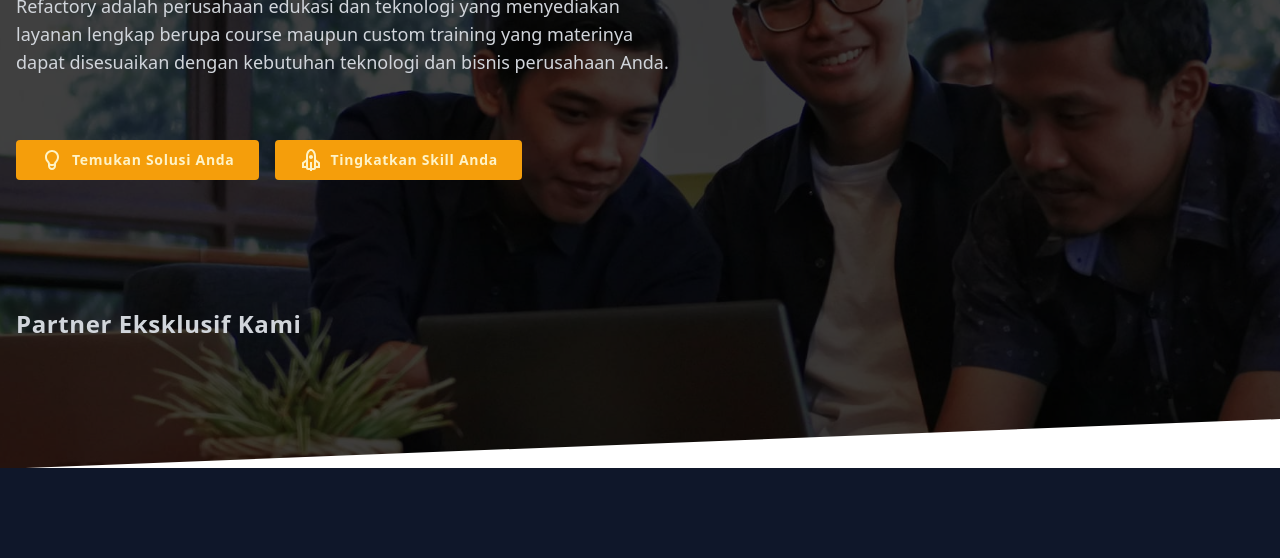
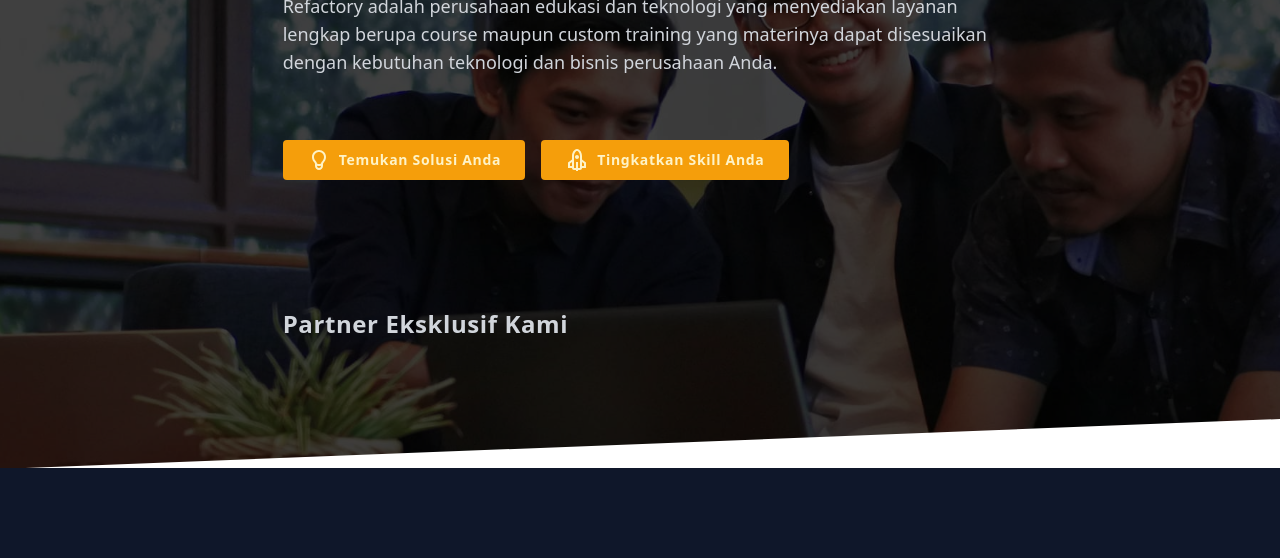
Before and after one commit to dhiaaziz/FETalentFactory-2, a plain HTML site: page index.html in a window 1280 px wide. Shown: the part 248-806 px from the top of the page. Drawn offline with Linux system fonts and the light colour scheme.

Commit message:
fix allignment

```diff
--- a/index.html
+++ b/index.html
@@ -89,9 +89,9 @@
         <span id="blackOverlay" class="absolute w-full h-full bg-black opacity-75"></span>
       </div>
       <div class="container relative mx-auto">
-        <div class="flex flex-wrap items-center">
-          <div class="w-full px-4 ml-auto mr-auto text-center md:ml-0 md:mr-0 md:text-left lg:w-7/12">
-            <div class="pr-12">
+        <div class="flex items-center justify-center">
+          <div class="px-4 ml-auto mr-auto text-center md:ml-0 md:mr-0 md:text-left lg:w-7/12">
+            <div class="">
               <h1 class="text-5xl font-semibold text-white">
                 <span class="text-yellow-500">Empowering People</span> Through Programming
               </h1>
```
